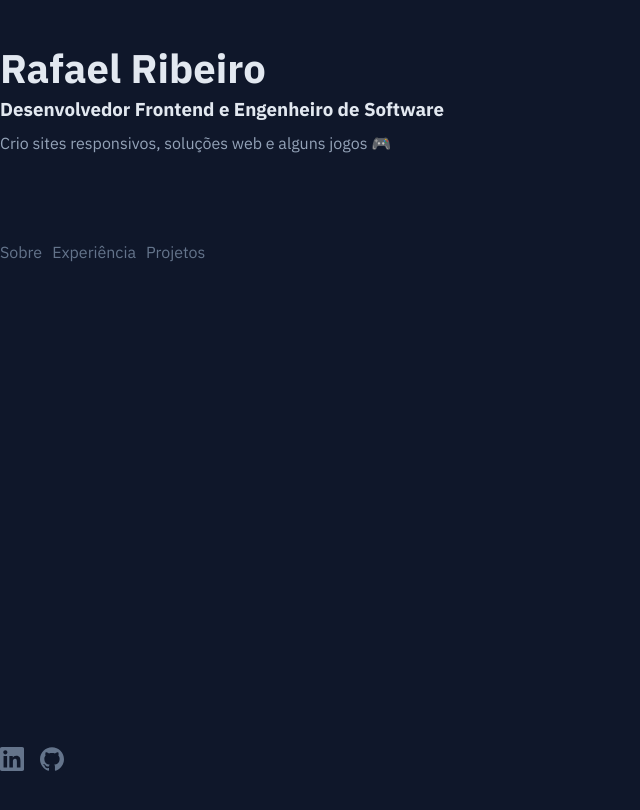
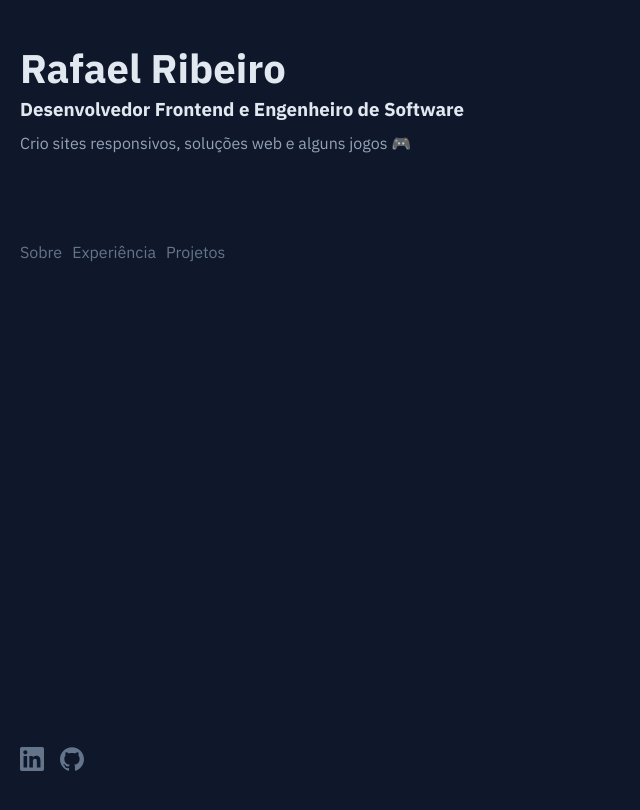
Before and after one commit to RafahOlive/portfolio, a React (Vite) app: page / in a window 1280 px wide. Shown: the top 810 px of the page, without its empty margins (0-640 px from the left). Built offline with nearby package versions, Linux system fonts and the light colour scheme.

Commit message:
Adicionado padding para melhor vizualição em dispositivos moveis

```diff
--- a/src/components/Main/styles.ts
+++ b/src/components/Main/styles.ts
@@ -6,8 +6,8 @@ export const HomeContainer = styled.main`
   margin-left: auto;
   margin-right: auto;
 
-  /* padding-left: 1rem;
-  padding-right: 1rem; */
+  padding-left: 1.25rem;
+  padding-right: 1.25rem;
 
   padding-top: 3rem;
 
```
